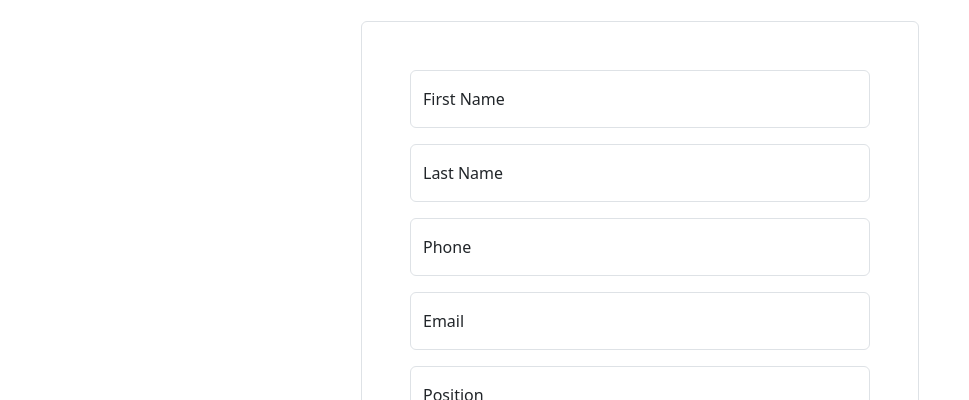
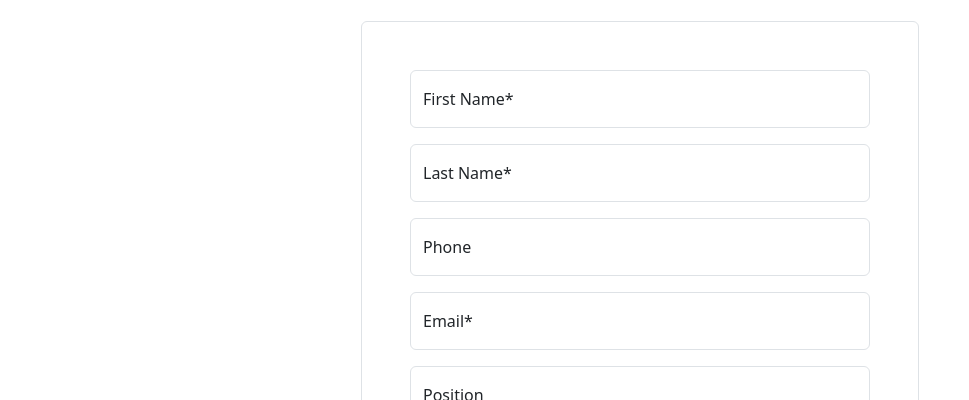
Before and after one commit to jkzvaigzne/employee-management-app, an Angular app: page /create in a window 1280 px wide. Shown: the part 169-569 px from the top of the page, without its empty margins (0-969 px from the left). Built offline with nearby package versions, Linux system fonts and the light colour scheme.

Commit message:
template driven form validation

```diff
--- a/src/app/employee-form/employee-form.component.html
+++ b/src/app/employee-form/employee-form.component.html
@@ -6,14 +6,22 @@
 
 <form (ngSubmit)="onSubmit()" class="border rounded p-5 w-50 mb-5 mx-auto">
     <div class="form-floating mb-3">
-        <input class="form-control" id="floatingInput" type="text" name="firstName" [(ngModel)]="employee.firstName"
-            placeholder="First name" />
-        <label for="floatingInput">First Name</label>
+        <input required #firstName="ngModel" class="form-control" id="floatingInput" type="text" name="firstName"
+            [(ngModel)]="employee.firstName" placeholder="First name" />
+        <label for="floatingInput">First Name*</label>
+        <div *ngIf="firstName.invalid && (firstName.touched || firstName.dirty)">
+            <div class="text-danger" *ngIf="firstName.errors?.['required']">First name is required.
+            </div>
+        </div>
     </div>
     <div class="form-floating mb-3">
-        <input class="form-control" id="floatingInput" type="text" name="lastName" [(ngModel)]="employee.lastName"
-            placeholder="Last name" />
-        <label for="floatingInput" class="form-label">Last Name</label>
+        <input required #lastName="ngModel" class="form-control" id="floatingInput" type="text" name="lastName"
+            [(ngModel)]="employee.lastName" placeholder="Last name" />
+        <label for="floatingInput" class="form-label">Last Name*</label>
+        <div *ngIf="lastName.invalid && (lastName.touched || lastName.dirty)">
+            <div class="text-danger" *ngIf="lastName.errors?.['required']">Last name is required.
+            </div>
+        </div>
     </div>
     <div class="form-floating mb-3">
         <input class="form-control" id="floatingInput" type="phone" name="phone" [(ngModel)]="employee.phone"
@@ -21,9 +29,13 @@
         <label class="form-label" for="floatingInput">Phone</label>
     </div>
     <div class="form-floating mb-3">
-        <input class="form-control" id="floatingInput" type="email" name="email" [(ngModel)]="employee.email"
-            placeholder="email" />
-        <label class="form-label" for="floatingInput">Email</label>
+        <input required #email="ngModel" class="form-control" id="floatingInput" type="email" name="email"
+            [(ngModel)]="employee.email" placeholder="email" />
+        <label class="form-label" for="floatingInput">Email*</label>
+        <div *ngIf="email.invalid && (email.touched || email.dirty)">
+            <div class="text-danger" *ngIf="email.errors?.['required']">Email is required.
+            </div>
+        </div>
     </div>
     <div class="form-floating mb-3">
         <input class="form-control" id="floatingInput" type="text" name="position" [(ngModel)]="employee.position"
```
